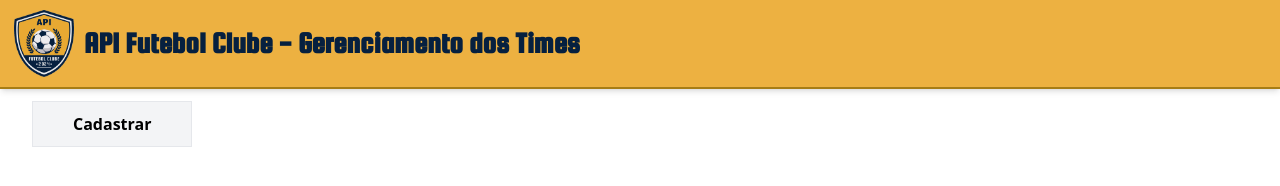
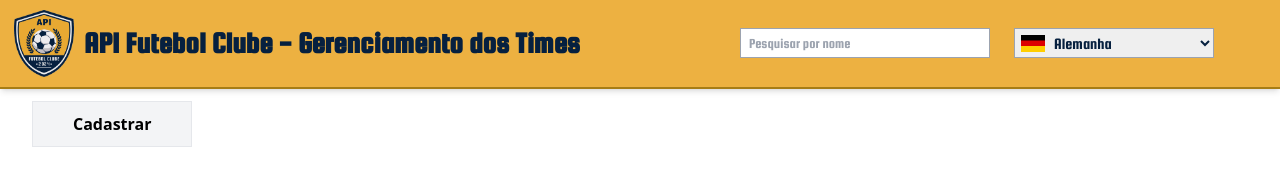
Before and after one commit to rw09/TrabalhoAPI, a website: page SRC/telas/gerenciamento.html in a window 1280 px wide. Drawn offline with nearby package versions, Linux system fonts and the light colour scheme; no server answers.

Commit message:
Filtros no gerenciamento

```diff
--- a/SRC/telas/gerenciamento.html
+++ b/SRC/telas/gerenciamento.html
@@ -9,17 +9,46 @@
     <style>
         @import url('https://fonts.googleapis.com/css2?family=Squada+One&display=swap');
 
-        header div:first-child {
+        header div {
             font-family: "Squada One", sans-serif;
         }
     </style>
 </head>
 <body>
+    <!--
     <header class="flex justify-between items-center fixed w-full bg-[#edb141] py-2.5 px-3.5 z-10 border-b-2 border-[#a77d15] text-[#06203F] shadow-md">
-        <!-- <header class="flex justify-between items-center fixed w-full bg-[#06203F] py-2.5 px-3.5 z-10 border-b-2 border-[#041529] text-[#edb141] shadow-md"> -->
+
         <div class="flex items-center gap-2.5">
             <a href="./index.html"><img src="../img/logo4.png" alt="Logo do Site" width="60px"></a>
             <h1 class="font-bold text-3xl">API Futebol Clube - Gerenciamento dos Times</h1>
+        </div>
+    </header>
+-->
+
+    <header class="flex justify-between items-center fixed w-full bg-[#edb141] py-2.5 px-3.5 z-10 border-b-2 border-[#a77d15] text-[#06203F] shadow-md">
+        <!-- <header class="flex justify-between items-center fixed w-full bg-[#edb141] py-2.5 px-3.5 z-10 text-[#06203F] shadow-md"> -->
+        <div class="flex items-center gap-2.5">
+            <a href="./index.html"><img src="../img/logo4.png" alt="Logo do Site" width="60px"></a>
+            <h1 class="font-bold text-3xl">API Futebol Clube - Gerenciamento dos Times</h1>
+        </div>
+        <div class="flex gap-6 items-center pr-1">
+            <div>
+                <input type="search" name="nomeTime" id="filtroNomeTime" placeholder="Pesquisar por nome" class="w-[250px] px-2 py-[4px] h-[30px] border border-gray-400 text-sm" onkeyup="filtrarPorNome(this)" onsearch="limparPesquisa(this)">
+            </div>
+            <div>
+                <!-- <img id="bandeira" src="../img/bandeiras/small/Alemanha.png" style="position: absolute; right: 235px; top:35px; width: 24px;"> -->
+                <img id="bandeira" src="../img/bandeiras/small/Alemanha.png" class="absolute right-[235px] top-[35px] w-6">
+                <!-- <select name="" id="selectPais" style="width: 200px; padding-left: 35px; padding-top: 5px; padding-bottom: 5px;" onchange="trocarPais(this)"> -->
+                <select name="" id="selectPais" class="w-[200px] pl-[35px] pt-[5px] pb-[5px] mr-[48px] h-[30px] border border-gray-400" onchange="trocarPais(this)">
+                    <option value="Todos">Todos os Times</option>
+                    <option value="Alemanha">Alemanha</option>
+                    <option value="Brasil">Brasil</option>
+                    <option value="Espanha">Espanha</option>
+                    <option value="França">França</option>
+                    <option value="Inglaterra">Inglaterra</option>
+                    <option value="Itália">Itália</option>
+                </select>
+            </div>
         </div>
     </header>
 
@@ -28,10 +57,54 @@
     </main>
 
     <script>
+        let paisEscolhido = sessionStorage.getItem('paisEscolhido') ? sessionStorage.getItem('paisEscolhido') : 'Alemanha';
+        let bandeira = document.getElementById('bandeira')
+
+
+        document.onload = carregarPais()
+
+
+        function carregarPais() {
+
+            let selectPais = document.getElementById('selectPais')
+
+            selectPais.value = paisEscolhido
+            bandeira.src=`../img/bandeiras/small/${paisEscolhido}.png`
+
+        }
+
+        function trocarPais(event) {
+
+            bandeira.src=`../img/bandeiras/small/${event.value}.png`
+
+            paisEscolhido = event.value
+
+            sessionStorage.setItem('paisEscolhido', paisEscolhido)
+            console.log(sessionStorage.getItem('paisEscolhido'))
+
+            let listaDeTimes = document.getElementById('listaDeTimes')
+            listaDeTimes.remove()
+
+            carregarTimes()
+            // window.refresh
+        }
+
+        function limparPesquisa(e) {
+            if(e.value == '') {
+                carregarTimes()
+            }
+        }
+
+
         document.onload = carregarTimes();
 
         function carregarTimes() {
-            fetch('http://localhost:3000/api/times')
+
+            if(paisEscolhido === 'Todos') {
+                paisEscolhido = ''
+            }
+
+            fetch(`http://localhost:3000/api/times/${paisEscolhido}`)
             .then(response => response.json())
             .then(data => {
                 criarTabela(data);
@@ -44,7 +117,15 @@
 
             let main = document.getElementById('main')
 
-            let listaDeTimes = document.createElement('section')
+            let listaDeTimes = document.getElementById('listaDeTimes')
+
+            if(listaDeTimes) {
+                listaDeTimes.innerHTML = ''
+            } else {
+                listaDeTimes = document.createElement('section')
+            }
+
+            // let listaDeTimes = document.createElement('section')
             listaDeTimes.id = 'listaDeTimes'
             listaDeTimes.className = 'grid gap-y-1.5 p-8'
             main.appendChild(listaDeTimes)
@@ -124,6 +205,35 @@
             .then(() => console.log('deletado'))
             .catch(error => console.error('Erro:', error))
         }
+
+        function filtrarPorNome(e) {
+
+            let nome = e.value
+
+            if(nome.length == 0) {
+                nome = ''
+                carregarTimes()
+            } else {
+
+            if(paisEscolhido != 'Todos' && paisEscolhido != '') {
+
+                fetch(`http://localhost:3000/api/times/filtrar/${paisEscolhido}/${nome}`)
+                .then(response => response.json())
+                .then(function(data) {
+                    criarTabela(data)
+                })
+                .catch(error => console.error("Erro:", error))
+
+            } else {
+                fetch(`http://localhost:3000/api/times/filtrar/${nome}`)
+                .then(response => response.json())
+                .then(function(data) {
+                    criarTabela(data)
+                })
+                .catch(error => console.error("Erro:", error))
+            }
+        }
+    }
     </script>
 
     <script src="../clients/timesCreate.js"></script>
```
Also changed, not shown: SRC/controllers/controllerTimes.js (line endings or trailing spaces).
